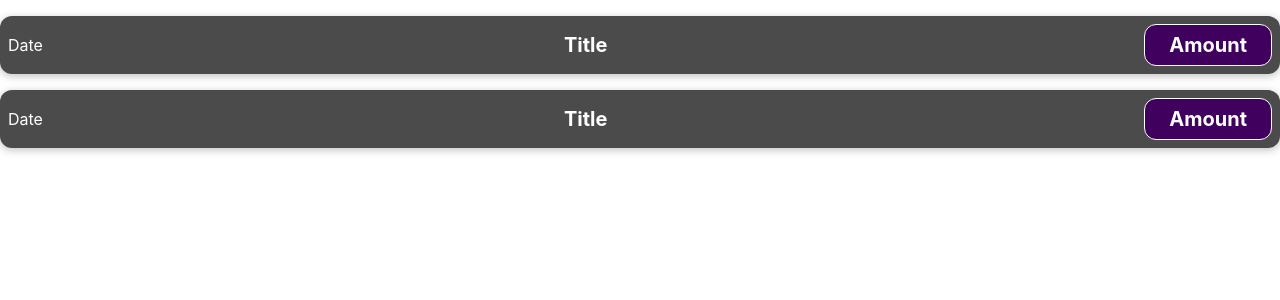
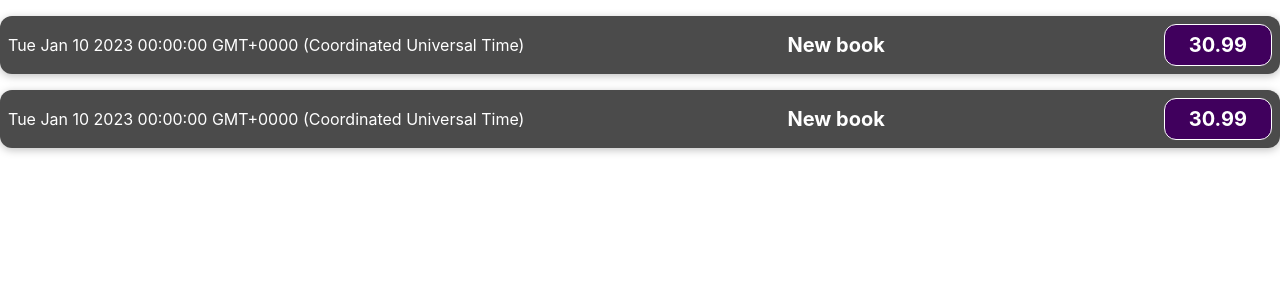
Before and after one commit to DanilKersontsev/expenses, a React (Create React App) app: page / in a window 1280 px wide. Shown: the top 300 px of the page. Built offline with nearby package versions, Linux system fonts and the light colour scheme.

Commit message:
Komponendi muutuvate kohtade väärtustamine

```diff
--- a/src/App.js
+++ b/src/App.js
@@ -4,13 +4,22 @@ import ExpenseItem from "./component/ExpenseItem";
 
 
 function App() {
+    const expenses = [
+        {
+            date: new Date(2023, 0,10),
+            title: 'New book',
+            price: 30.99
+        },
+        {
+            date: new Date(2023, 0,10),
+            title: 'New book',
+            price: 30.99
+        }
+    ]
   return (
       <div className="App">
-          <div></div>
-        <div>
-            <ExpenseItem></ExpenseItem>
-            <ExpenseItem></ExpenseItem>
-        </div>
+            <ExpenseItem expenseData={expenses[0]}></ExpenseItem>
+            <ExpenseItem expenseData={expenses[1]}></ExpenseItem>
       </div>
   );
 }
--- a/src/component/ExpenseItem.js
+++ b/src/component/ExpenseItem.js
@@ -1,12 +1,15 @@
 import './ExpenseItem.css'
 
-function ExpenseItem(){
+function ExpenseItem(props){
+    console.log(props)
+
+
     return (
         <div className="expense-item">
-            <div>Date</div>
+            <div>{props.expenseData.date.toString()}</div>
             <div className="expense-item__description">
-                <h2>Title</h2>
-                <div className="expense-item__price">Amount</div>
+                <h2>{props.expenseData.title}</h2>
+                <div className="expense-item__price">{props.expenseData.price}</div>
             </div>
         </div>
     )
```
